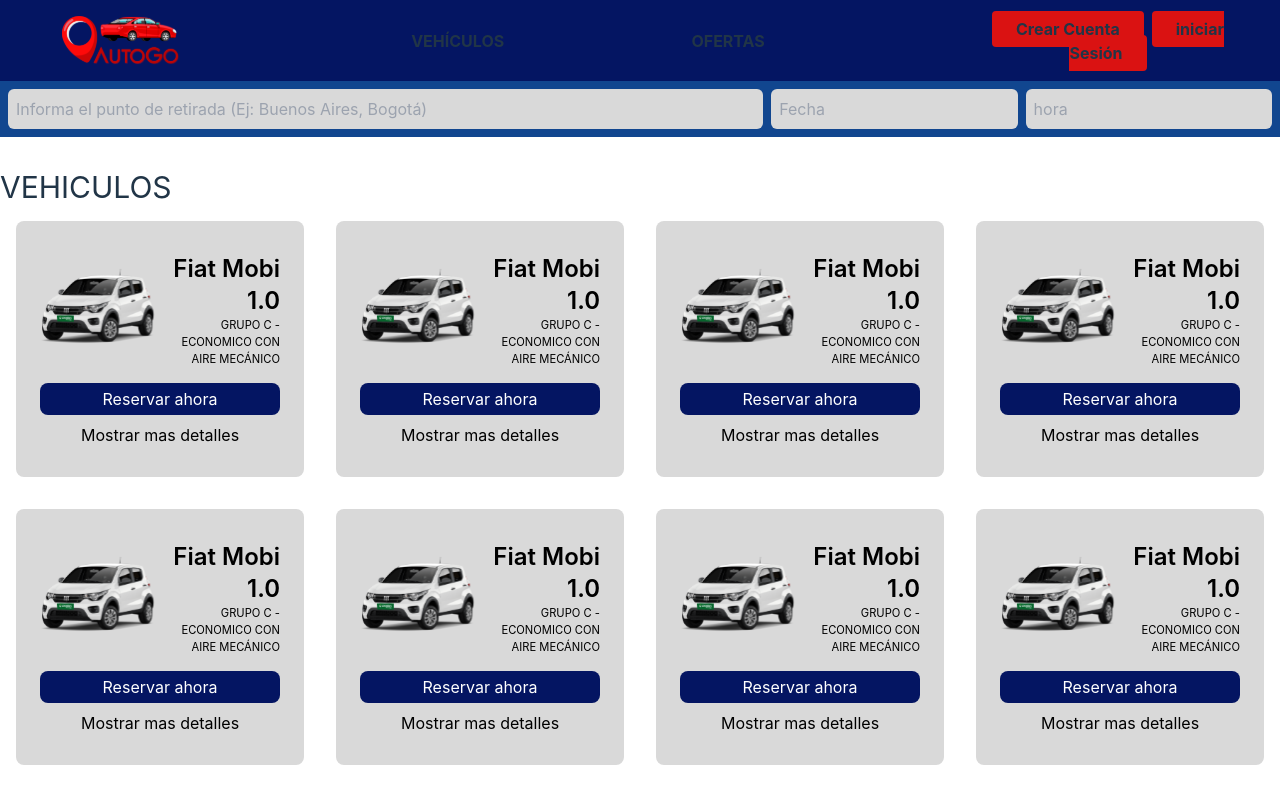
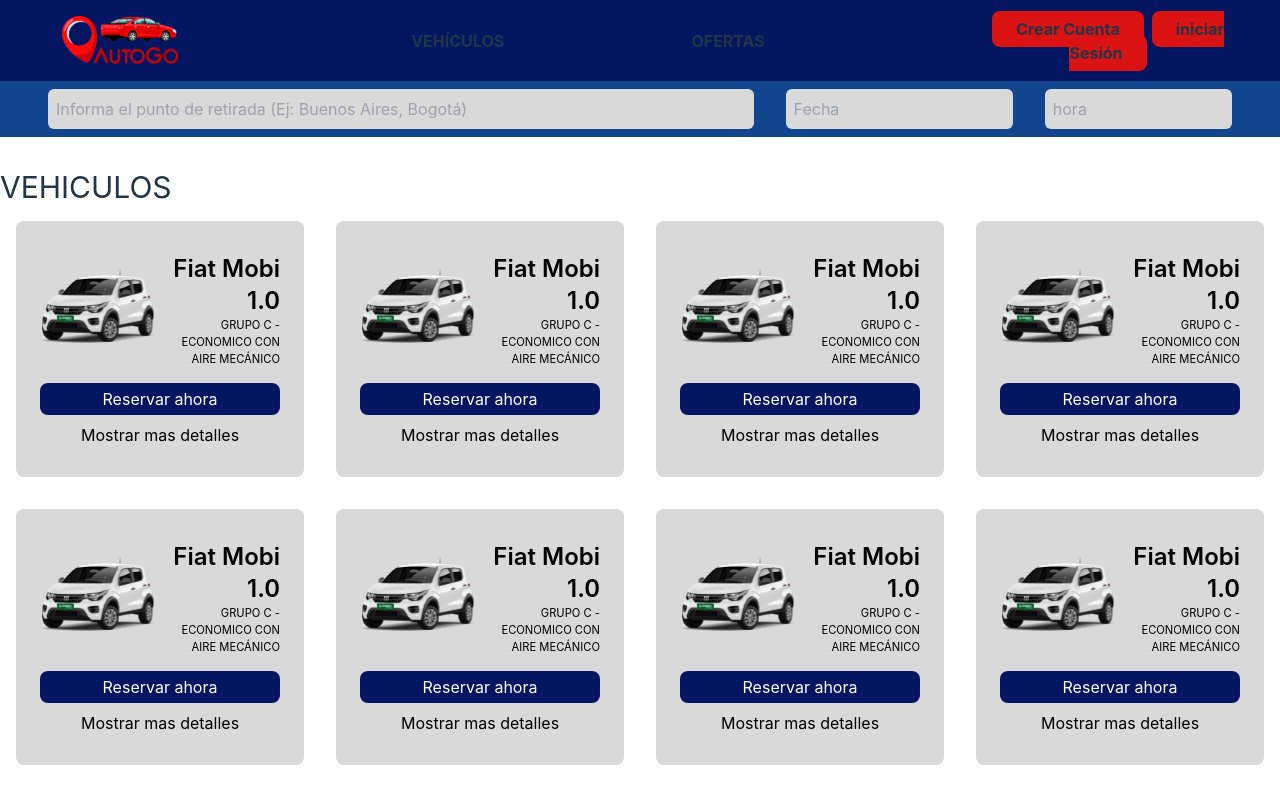
Before and after one commit to pablo-ambrogio/proyecto-final-CDT, a React (Vite) app: page / in a window 1280 px wide. Shown: the top 795 px of the page. Built offline with nearby package versions, Linux system fonts and the light colour scheme.

Commit message:
ajustes al formato del header fixed

```diff
--- a/src/components/common/header/Navbar.jsx
+++ b/src/components/common/header/Navbar.jsx
@@ -6,7 +6,7 @@
 
 const Navbar = () => {
     return (
-        <header className="w-full bg-blue">
+        <header className="w-full bg-blue sticky top-0">
             <section className="grid grid-cols-12 p-4 uppercase items-center">
                 <Link to="/" className="col-span-2 flex justify-center items-center hover:scale-125 hover:transition-in-out duration-300">
                     <img src={LogoHeader} alt="Logo AutoGo" />
@@ -23,18 +23,18 @@
                     {/* <Link to="/dudas">dudas</Link> */}
                 </nav>
                 <div className="col-span-3 capitalize text-center font-bold">
-                    <Link to="/register" className="bg-red hover:bg-grey hover:text-blue px-6 py-2 rounded mr-2 transition-in-out duration-700">
+                    <Link to="/register" className="bg-red hover:bg-grey hover:text-blue px-6 py-2 rounded-lg mr-2 transition-in-out duration-700">
                         crear cuenta
                     </Link>
-                    <Link to="/login" className="bg-red hover:bg-grey hover:text-blue px-6 py-2 rounded">
+                    <Link to="/login" className="bg-red hover:bg-grey hover:text-blue px-6 py-2 rounded-lg">
                         iniciar sesión
                     </Link>
                 </div>
             </section>
-            <section className="grid grid-cols-5 gap-2 bg-blue2 uppercase p-2 items-center justify-evenly">
-                <input className="grid col-span-3 p-2 rounded-md bg-grey" type="text" placeholder="Informa el punto de retirada (Ej: Buenos Aires, Bogotá)" />
+            <section className="grid grid-cols-5 gap-8 bg-blue2 uppercase p-2 items-center justify-evenly">
+                <input className="grid col-span-3 p-2 rounded-md bg-grey ml-10" type="text" placeholder="Informa el punto de retirada (Ej: Buenos Aires, Bogotá)" />
                 <input className="p-2 rounded-md bg-grey" type="text" placeholder="Fecha" />
-                <input className="p-2 rounded-md bg-grey" type="text" placeholder="hora" />
+                <input className="p-2 rounded-md bg-grey mr-10" type="text" placeholder="hora" />
             </section>
         </header>
     )
```
